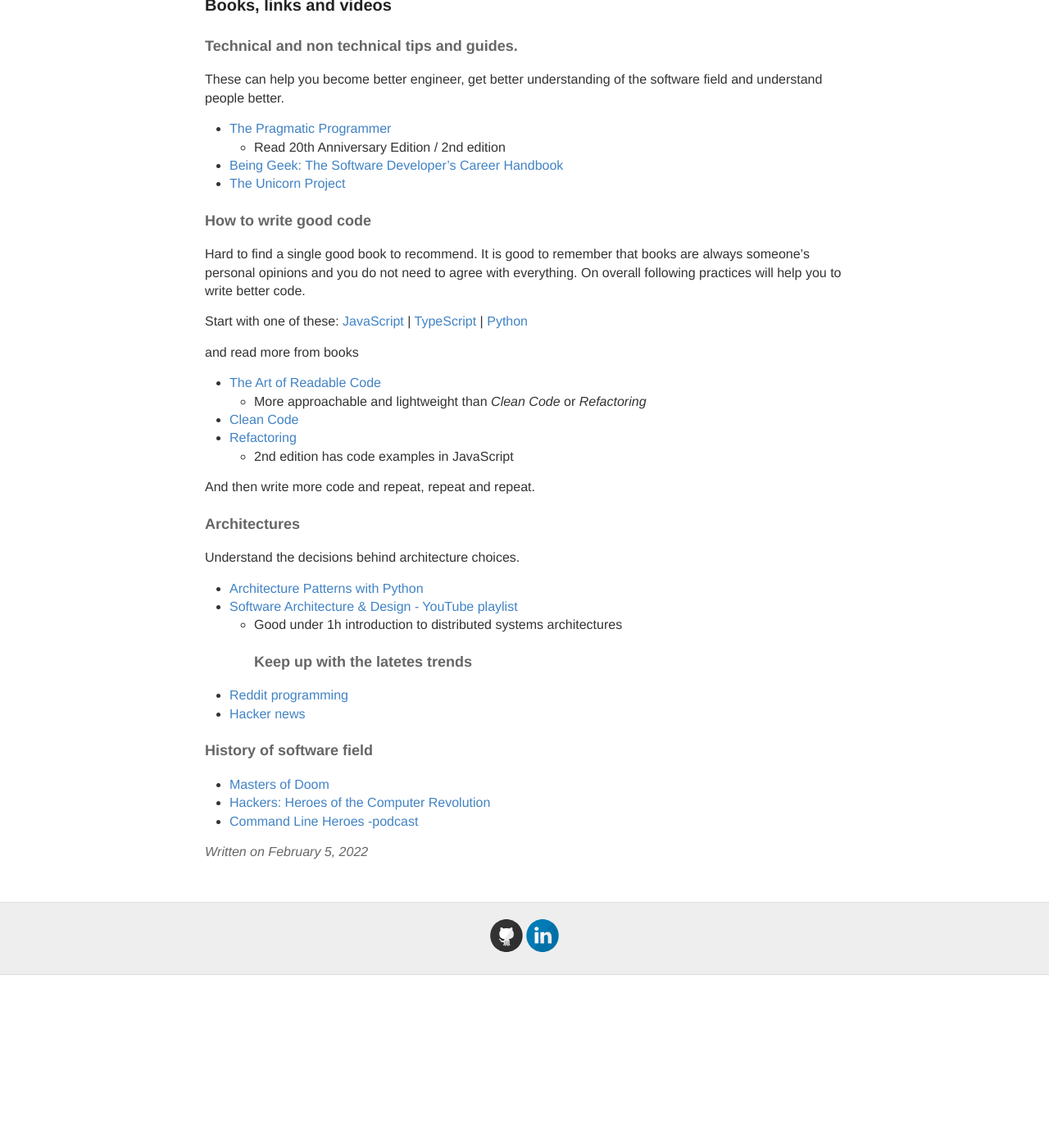
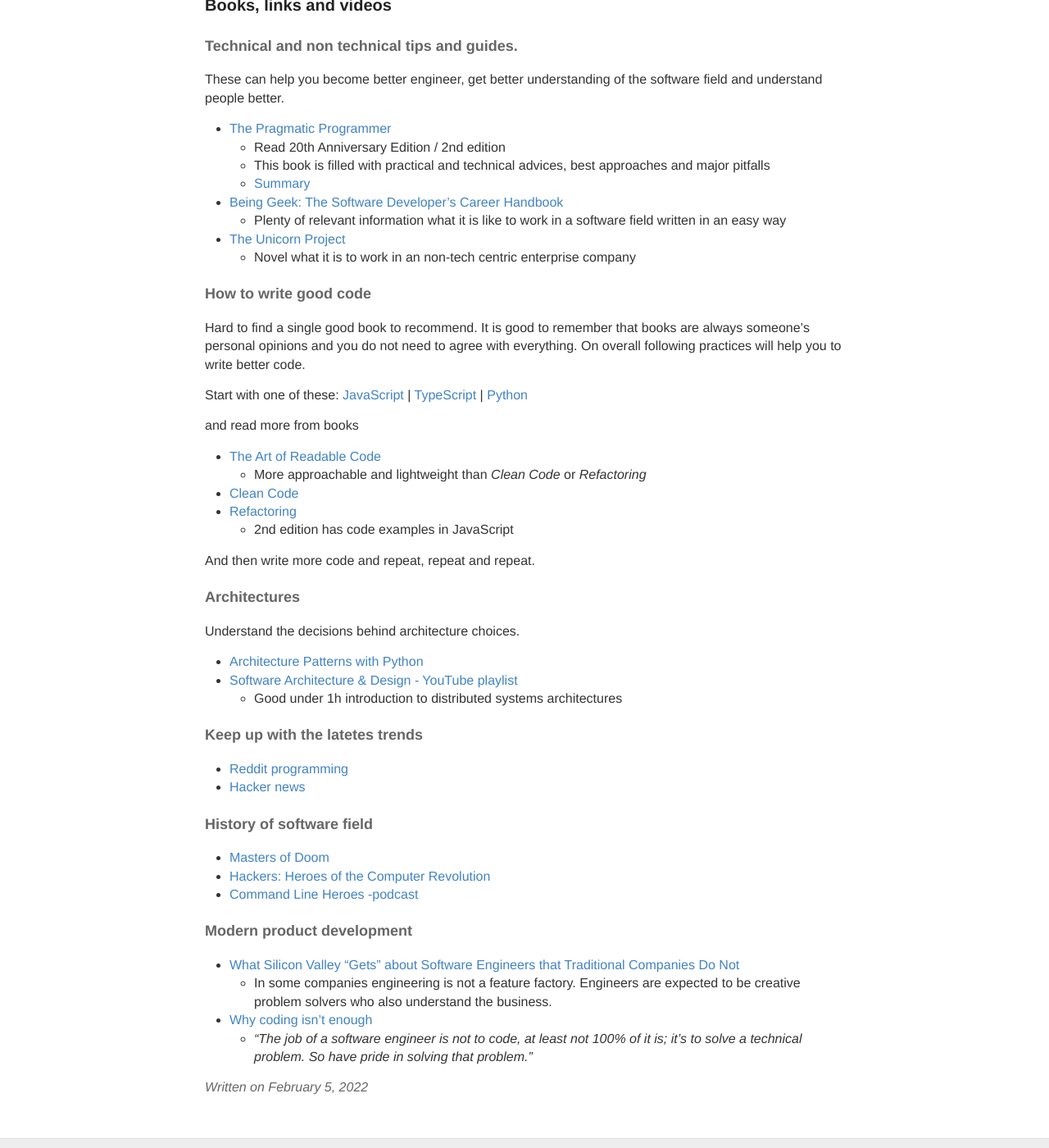
Before and after one commit to ttu/ttu.github.io, a Jekyll site: the page built from _posts/2022-2-5-material-for-new-developers.md, in a window 1280 px wide and 1400 px high, scrolled down 303 px. Shown: the whole window at 82% size. Built offline with Jekyll 4.4.1, drawn with Linux system fonts in a browser that asks for light colours; before the commit the page ends 1492 px from its top, so only the background shows below that.

Commit message:
Add modern product development links

```diff
--- a/_posts/2022-2-5-material-for-new-developers.md
+++ b/_posts/2022-2-5-material-for-new-developers.md
@@ -14,8 +14,12 @@
 
 * [The Pragmatic Programmer](https://www.goodreads.com/book/show/4099.The_Pragmatic_Programmer)
   * Read 20th Anniversary Edition / 2nd edition
+  * This book is filled with practical and technical advices, best approaches and major pitfalls
+  * [Summary](https://github.com/HugoMatilla/The-Pragmatic-Programmer)
 * [Being Geek: The Software Developer's Career Handbook](https://www.goodreads.com/book/show/8473471-being-geek)
+  * Plenty of relevant information what it is like to work in a software field written in an easy way
 * [The Unicorn Project](https://www.goodreads.com/book/show/44333183-the-unicorn-project)
+  * Novel what it is to work in an non-tech centric enterprise company
 
 #### How to write good code
 
@@ -41,11 +45,21 @@
 * [Architecture Patterns with Python](https://www.goodreads.com/book/show/50083115-architecture-patterns-with-python)
 * [Software Architecture & Design - YouTube playlist](https://www.youtube.com/playlist?list=PL4JxLacgYgqTgS8qQPC17fM-NWMTr5GW6)
   * Good under 1h introduction to distributed systems architectures
+
 #### Keep up with the latetes trends
+
 * [Reddit programming](http://www.reddit.com/r/programming)
 * [Hacker news](https://news.ycombinator.com/)
 
 #### History of software field
+
 * [Masters of Doom](https://www.goodreads.com/book/show/222146.Masters_of_Doom)
 * [Hackers: Heroes of the Computer Revolution](https://www.goodreads.com/book/show/56829.Hackers)
 * [Command Line Heroes -podcast](https://www.redhat.com/en/command-line-heroes)
+
+#### Modern product development
+
+* [What Silicon Valley "Gets" about Software Engineers that Traditional Companies Do Not](https://blog.pragmaticengineer.com/what-silicon-valley-gets-right-on-software-engineers/)
+  * In some companies engineering is not a feature factory. Engineers are expected to be creative problem solvers who also understand the business.
+* [Why coding isn't enough](https://www.youtube.com/watch?v=yzhnRt6ZDKM)
+  * _"The job of a software engineer is not to code, at least not 100% of it is; it's to solve a technical problem. So have pride in solving that problem."_
```
